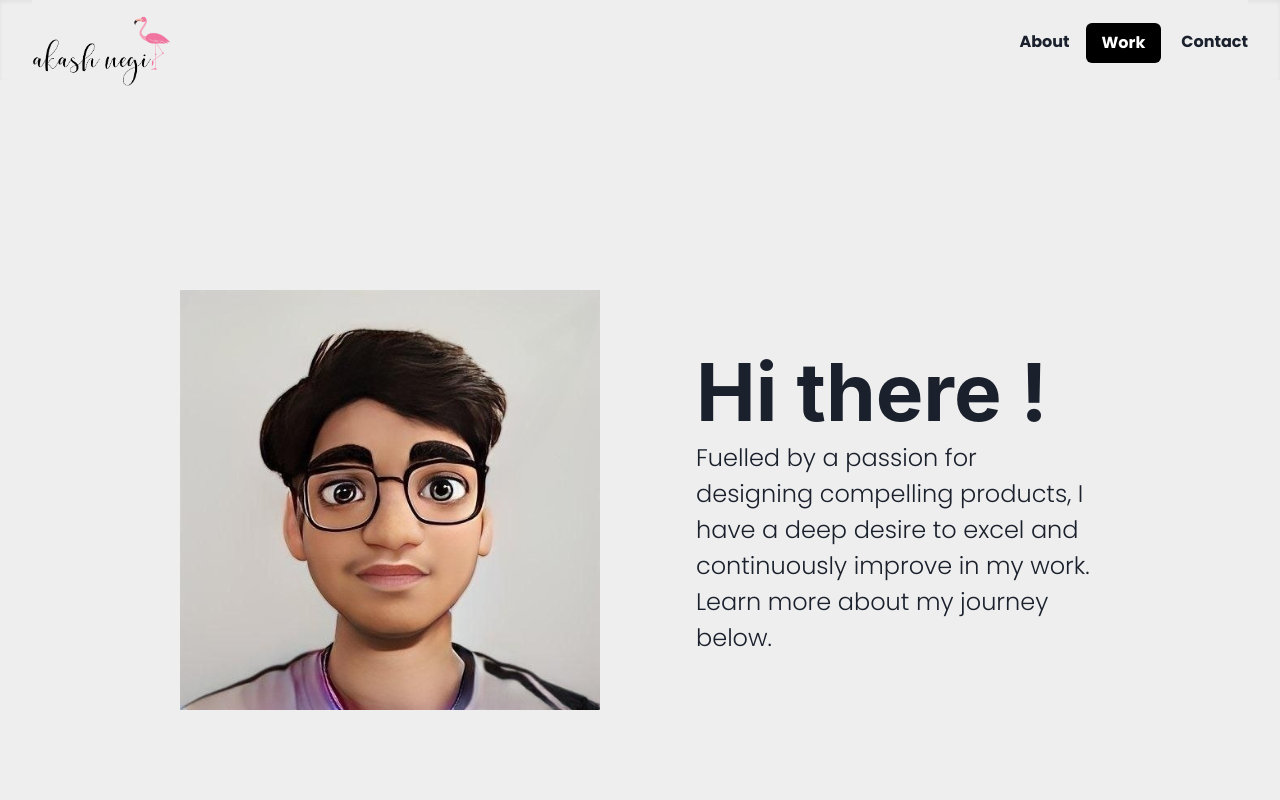
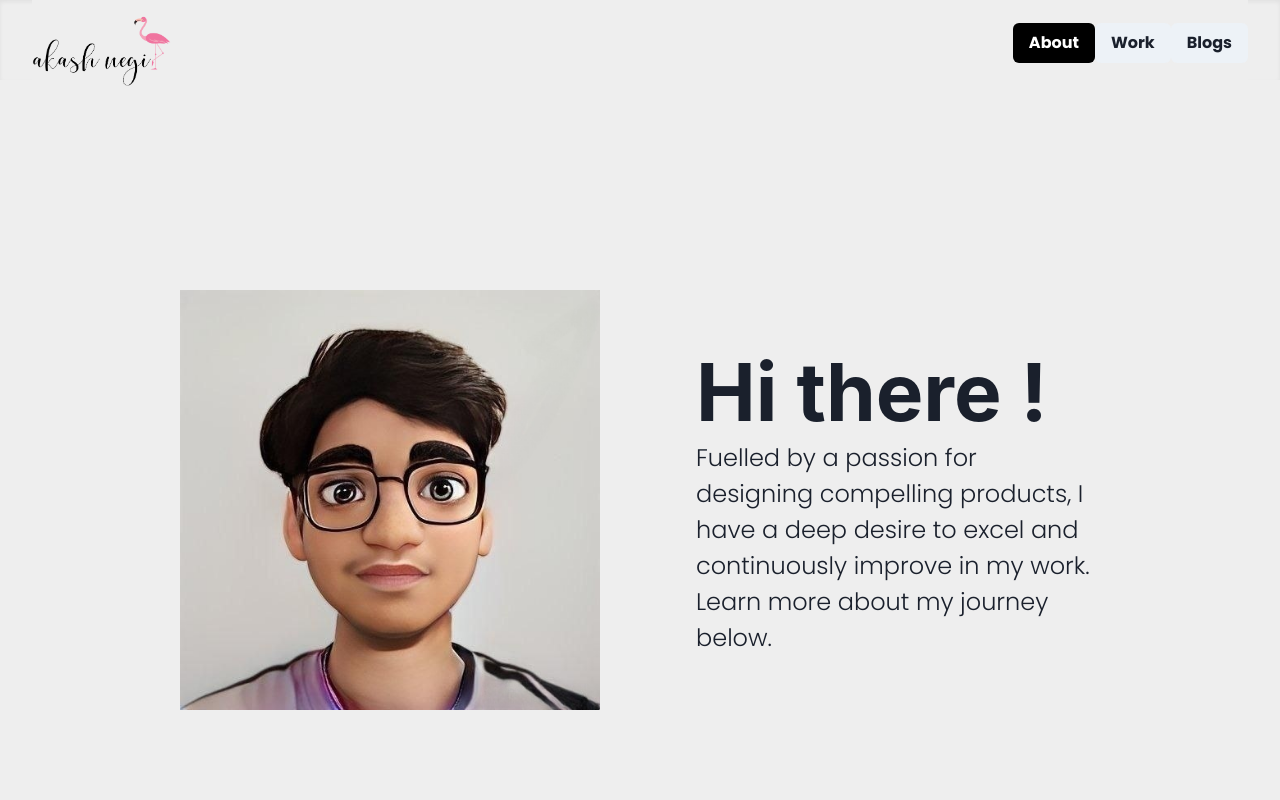
Before and after one commit to NegiAkash890/portfoliov2, a Next.js app: page / in a window 1280 px wide. Shown: the top 800 px of the page. Built offline with nearby package versions, Linux system fonts and the light colour scheme.

Commit message:
Replaced contact page with blog page

```diff
--- a/components/layout.js
+++ b/components/layout.js
@@ -40,15 +40,16 @@ function About(props) {
             />
           </Box>
           <Box fontWeight="semibold">
+          <Button style={router.pathname == "/" ? {backgroundColor : "black", color:"white"} : {}}>
             <Link
-              mr={4}
               onClick={() => {
                 router.push("/");
               }}
             >
               About
             </Link>
-            <Button bg="black" color="white">
+           </Button>
+             <Button style={router.pathname == "/work" ? {backgroundColor : "black", color:"white"} : {}}>
               <Link
                 onClick={() => {
                   router.push("/work");
@@ -57,15 +58,17 @@ function About(props) {
                 Work
               </Link>
             </Button>
+            <Button style={router.pathname == "/blog" ? {backgroundColor : "black", color:"white"} : {}}>
+            <Link
+              _activeLink={{bg:"red"}}
+              onClick={() => {
 
-            <Link
-              ml={5}
-              onClick={() => {
-                router.push("/contact");
+                router.push("/blog");
               }}
             >
-              Contact
+              Blogs
             </Link>
+            </Button>
           </Box>
         </Flex>
       </Box>
--- a/pages/index.js
+++ b/pages/index.js
@@ -1,9 +1,6 @@
 import { Box, Image } from '@chakra-ui/react'
-import Head from 'next/head'
 import styles from '../styles/Home.module.css'
 import About from './about'
-import Contact from './contact'
-import Work from './work'
 import Layout from '../components/layout'
 export default function Home() {
   return (
@@ -11,8 +8,6 @@ export default function Home() {
 
     <Box  maxW={1000} my={10} mx="auto">
       <About />
-      {/* <Contact />
-      <Work /> */}
     </Box>
     </Layout>
   )
```
Also changed, not shown: pages/blog.js (renamed from pages/contact.js).
